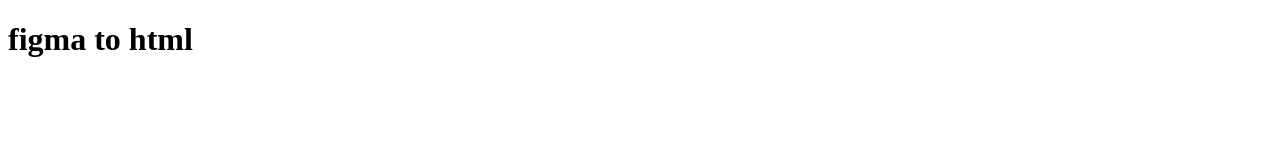
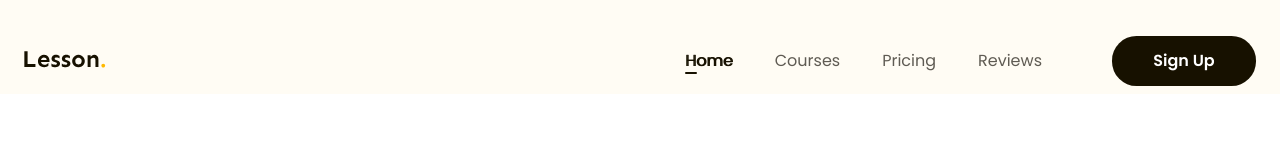
Before and after one commit to Tuan-1204/Duan1, a plain HTML site: page index.html in a window 1280 px wide. Drawn offline with Linux system fonts and the light colour scheme.

Commit message:
p2 reset css

```diff
--- /dev/null
+++ b/assets/css/reset.css
@@ -0,0 +1,48 @@
+/* http://meyerweb.com/eric/tools/css/reset/
+   v2.0 | 20110126
+   License: none (public domain)
+*/
+
+html, body, div, span, applet, object, iframe,
+h1, h2, h3, h4, h5, h6, p, blockquote, pre,
+a, abbr, acronym, address, big, cite, code,
+del, dfn, em, img, ins, kbd, q, s, samp,
+small, strike, strong, sub, sup, tt, var,
+b, u, i, center,
+dl, dt, dd, ol, ul, li,
+fieldset, form, label, legend,
+table, caption, tbody, tfoot, thead, tr, th, td,
+article, aside, canvas, details, embed,
+figure, figcaption, footer, header, hgroup,
+menu, nav, output, ruby, section, summary,
+time, mark, audio, video {
+	margin: 0;
+	padding: 0;
+	border: 0;
+	font-size: 100%;
+	font: inherit;
+	vertical-align: baseline;
+}
+/* HTML5 display-role reset for older browsers */
+article, aside, details, figcaption, figure,
+footer, header, hgroup, menu, nav, section {
+	display: block;
+}
+body {
+	line-height: 1;
+}
+ol, ul {
+	list-style: none;
+}
+blockquote, q {
+	quotes: none;
+}
+blockquote:before, blockquote:after,
+q:before, q:after {
+	content: '';
+	content: none;
+}
+table {
+	border-collapse: collapse;
+	border-spacing: 0;
+}
--- a/assets/css/style.css
+++ b/assets/css/style.css
@@ -0,0 +1,90 @@
+*{
+    box-sizing: border-box;
+}
+
+html{
+    font-size: 62.5%;
+}
+
+/* khôi phục lại cỡ chữ mặc định theo rem */
+body{
+    font-size: 1.6rem;
+    font-family: "Poppins";
+}
+/* common */
+a{
+    text-decoration: none;
+}
+
+.main-content{
+Width:1440px;
+max-width: calc(100% - 48px);
+margin-right: auto;
+margin-left: auto;
+}
+.header{
+    background-color: #FFFCF4;
+}
+.header .fixed{
+    position: sticky;
+    top: -28px;
+}
+
+.btn {
+    display: inline-block;
+    min-width: 118px;
+    padding:0 16px;
+    color: #fff;
+    text-align: center;
+    font-size: 1.6rem;
+    font-weight: 600;
+    background-color: #171100;
+    border-radius: 24.5px;
+    line-height: 50px;
+}
+
+.header .btn-sign-up{
+    min-width: 144px;
+}
+/* header */
+
+.header .body{
+    display: flex;
+    align-items: center;
+    padding: 36px 0 8px;
+}
+
+.header .action{
+    margin-left: 49px;
+}
+.nav{
+    margin-left: auto;
+}
+
+.nav ul{
+    display: flex;
+}
+
+.nav a{
+    color: #5F5B53;
+   font-size: 1.6rem;
+    line-height: 28px;
+    padding: 8px 21px;/*175%*/
+    position: relative;
+}
+.nav li.active a, .nav a:hover{
+    color:#171100;
+    text-shadow: 1px 0 0 currentColor;
+}
+
+.nav li.active a::after{
+display: block;
+content: " ";
+width: 12px;
+height: 2px;
+border-radius: 1px;
+background-color: #171100;
+position: absolute;
+left: 21px;
+bottom: 6px;
+}
--- a/index.html
+++ b/index.html
@@ -4,9 +4,38 @@
     <meta charset="UTF-8">
     <meta name="viewport" content="width=device-width, initial-scale=1.0">
     <title>Du an 1</title>
+    <!-- reset css luôn luôn đặt trên đầu -->
+    <link rel="stylesheet" href="assets/css/reset.css"><link rel="preconnect" href="https://fonts.googleapis.com">
+    <link rel="preconnect" href="https://fonts.gstatic.com" crossorigin>
+    <link href="https://fonts.googleapis.com/css2?family=Poppins:ital,wght@0,100;0,200;0,300;0,400;0,500;0,600;0,700;0,800;0,900;1,100;1,200;1,300;1,400;1,500;1,600;1,700;1,800;1,900&display=swap" rel="stylesheet">
+    <!-- file style -->
     <link rel="stylesheet" href="assets/css/style.css">
+
 </head>
 <body>
-    <h1>figma to html</h1>
+    <!-- header -->
+     <header class="header fixed">
+        <div class="main-content">
+            <div class="body">
+                <div class="logo">
+                    <img src="assets/img/Lesson..svg" alt="logo">
+                </div>
+                <!-- nav : cấu trúc emmet nav.nav>ul>li*4>a{Home} -->
+                <nav class="nav">
+                    <ul>
+                        <li class="active"><a href="#">Home</a></li>
+                        <li><a href="#">Courses</a></li>
+                        <li><a href="#">Pricing</a></li>
+                        <li><a href="#">Reviews</a></li>
+                    </ul>
+                </nav>
+                <!-- nút button -->
+                <div class="action">
+                    <a href="#" class="btn btn-sign-up">Sign Up</a></div>
+
+            </div>
+        </div>
+     </header>
+
 </body>
 </html>
```
Also changed, not shown: assets/img/Image2.svg (added), assets/img/Lesson..svg (added), 3 other files.
